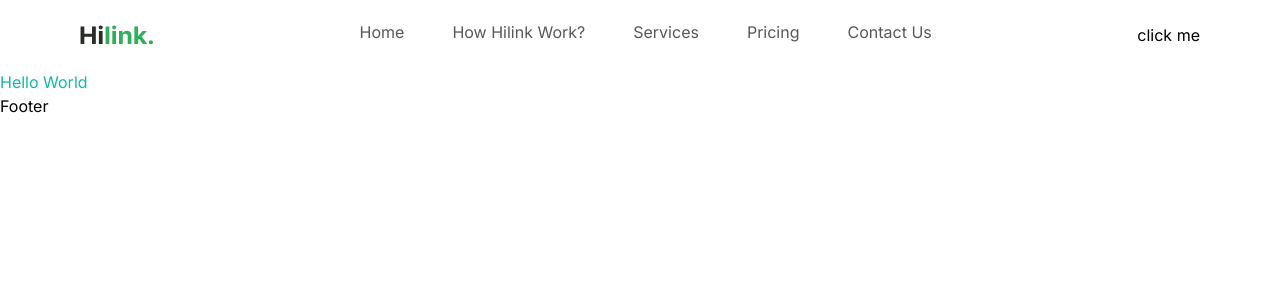
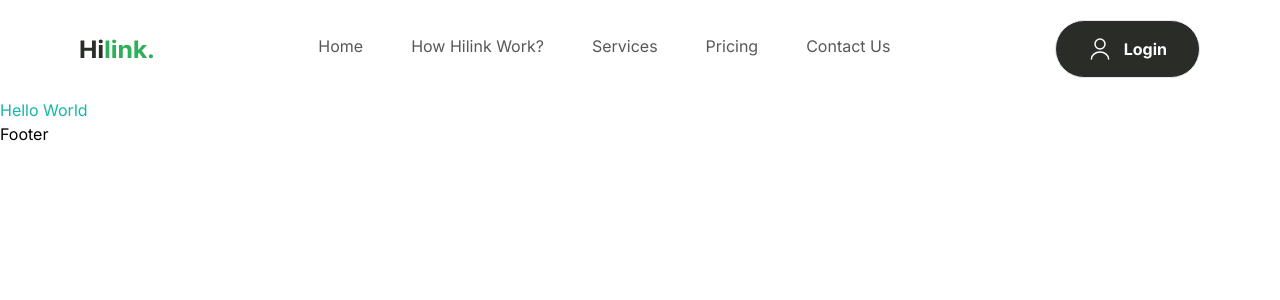
Before and after one commit to xProfanity/travel-guide, a Next.js app: page / in a window 1280 px wide. Shown: the top 300 px of the page. Built offline with nearby package versions, Linux system fonts and the light colour scheme.

Commit message:
created custom button component

```diff
--- /dev/null
+++ b/components/Button.tsx
@@ -0,0 +1,21 @@
+import Image from "next/image";
+
+type ButtonProps = {
+    type: 'button' | 'submit';
+    title: string;
+    icon: string;
+    variant: 'btn_dark_green'
+}
+
+
+export default function Button({type, title, icon, variant}: ButtonProps) {
+  return (
+    <button
+        type={type}
+        className={`flexCenter gap-3 rounded-full border ${variant}`}
+    >
+        {icon && <Image src={icon} alt={title} width={24} height={24} />}
+        <label className="bold-16 whitespace-nowrap">{title}</label>
+    </button>
+  )
+}
--- a/components/Navbar.tsx
+++ b/components/Navbar.tsx
@@ -1,6 +1,7 @@
 import { NAV_LINKS } from "@/constants";
 import Image from "next/image";
 import Link from "next/link";
+import Button from "./Button";
 
 export default function Navbar() {
   return (
@@ -23,7 +24,12 @@
         </ul>
 
         <div className="lg:flexCenter hidden ">
-            <button type="button">click me</button>
+            <Button
+                type='button'
+                title="Login"
+                icon="/user.svg"
+                variant="btn_dark_green"
+            />
         </div>
     </div>
   )
```
